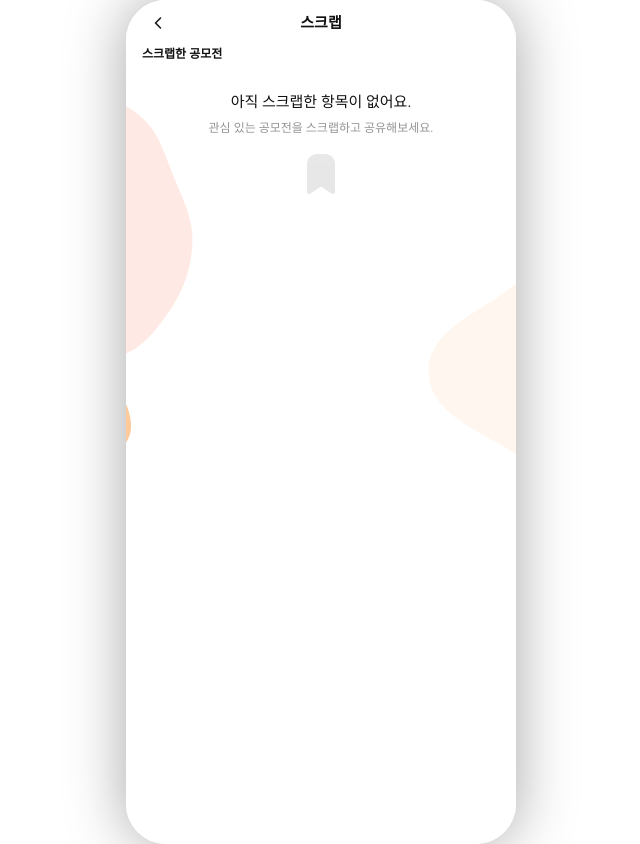
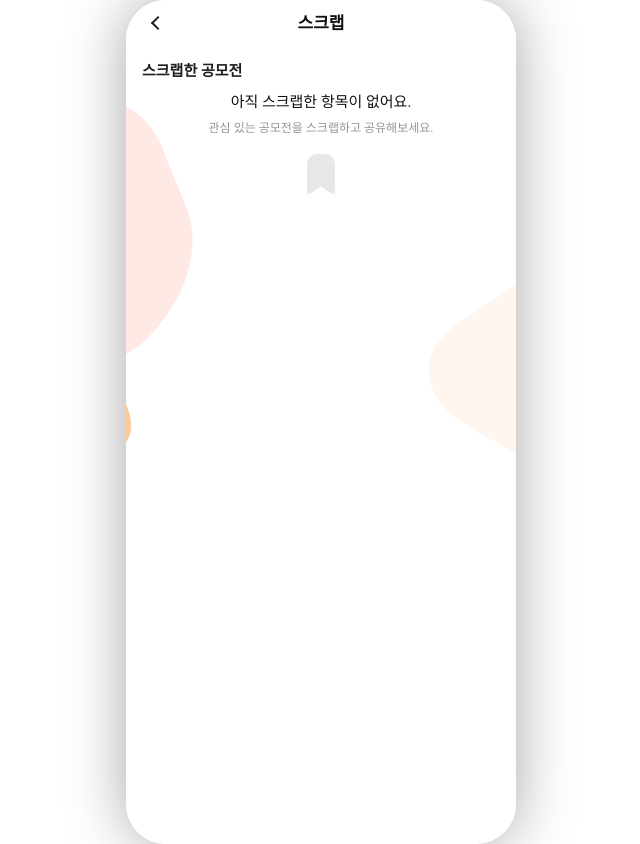
Before and after one commit to IT-Cotato/13th-Gongmozip-FE, a Next.js app: page /contests/scraps in a window 1280 px wide. Shown: the whole page, without its empty margins (319-959 px from the left). Built offline with nearby package versions, Linux system fonts and the light colour scheme.

Commit message:
style: 공모전 스크랩 화면 상단 스타일 수정

```diff
--- a/src/app/contests/[contestId]/page.tsx
+++ b/src/app/contests/[contestId]/page.tsx
@@ -1,4 +1,3 @@
-import Image from "next/image";
 import Link from "next/link";
 
 import { ContestInfo } from "../_components/ContestInfo";
@@ -27,7 +26,7 @@ export default async function ContestDetailPage({ params }: ContestDetailPagePro
           aria-label="공모전 목록으로 돌아가기"
           className="flex size-8 items-center justify-center"
         >
-          <Image src="/icons/contests/left.svg" alt="" width={20} height={20} className="size-5 shrink-0" />
+          <span className="block h-2.5 w-2.5 rotate-45 border-b-2 border-l-2 border-color-gray-850" />
         </Link>
         <h1 className="flex h-[38px] items-center justify-center text-center text-[17px] leading-[135%] font-semibold text-color-gray-900">
           상세정보
--- a/src/app/contests/_components/ScrapList.tsx
+++ b/src/app/contests/_components/ScrapList.tsx
@@ -10,8 +10,10 @@ type ScrapListProps = {
 export function ScrapList({ contests }: ScrapListProps) {
   if (contests.length === 0) {
     return (
-      <section aria-label="스크랩한 공모전" className="relative min-h-[560px]">
-        <h2 className="text-[12px] leading-[135%] font-semibold text-color-gray-900">스크랩한 공모전</h2>
+      <section aria-label="스크랩한 공모전" className="relative min-h-[560px] pt-4">
+        <h2 className="h-[18px] w-[107px] text-[15px] leading-[125%] font-bold text-color-gray-850">
+          스크랩한 공모전
+        </h2>
 
         <div className="absolute top-[47px] left-1/2 flex w-full -translate-x-1/2 flex-col items-center text-center">
           <p className="text-[15px] leading-[125%] font-normal text-color-gray-900">
@@ -33,8 +35,10 @@ export function ScrapList({ contests }: ScrapListProps) {
   }
 
   return (
-    <section aria-label="스크랩한 공모전" className="relative">
-      <h2 className="text-[12px] leading-[135%] font-semibold text-color-gray-900">스크랩한 공모전</h2>
+    <section aria-label="스크랩한 공모전" className="relative pt-4">
+      <h2 className="h-[18px] w-[107px] text-[15px] leading-[125%] font-bold text-color-gray-850">
+        스크랩한 공모전
+      </h2>
       <div className="mt-4 flex flex-col gap-3">
         {contests.map((contest) => (
           <Link
--- a/src/app/contests/scraps/page.tsx
+++ b/src/app/contests/scraps/page.tsx
@@ -10,9 +10,9 @@ export default function ContestScrapsPage() {
 
       <header className="relative z-10 flex w-full max-w-[390px] shrink-0 items-center justify-between bg-white px-4 py-1">
         <Link href="/contests" aria-label="공모전 목록으로 돌아가기" className="flex size-8 items-center justify-center">
-          <Image src="/icons/contests/left.svg" alt="" width={20} height={20} className="size-5 shrink-0" />
+          <span className="block h-2.5 w-2.5 rotate-45 border-b-2 border-l-2 border-color-gray-850" />
         </Link>
-        <h1 className="flex h-[38px] items-center justify-center text-center text-[15px] leading-[125%] font-semibold text-color-gray-900">
+        <h1 className="flex h-[38px] flex-col justify-center self-stretch text-center text-[17px] leading-[135%] font-semibold text-color-gray-900">
           스크랩
         </h1>
         <div aria-hidden="true" className="size-8" />
```
